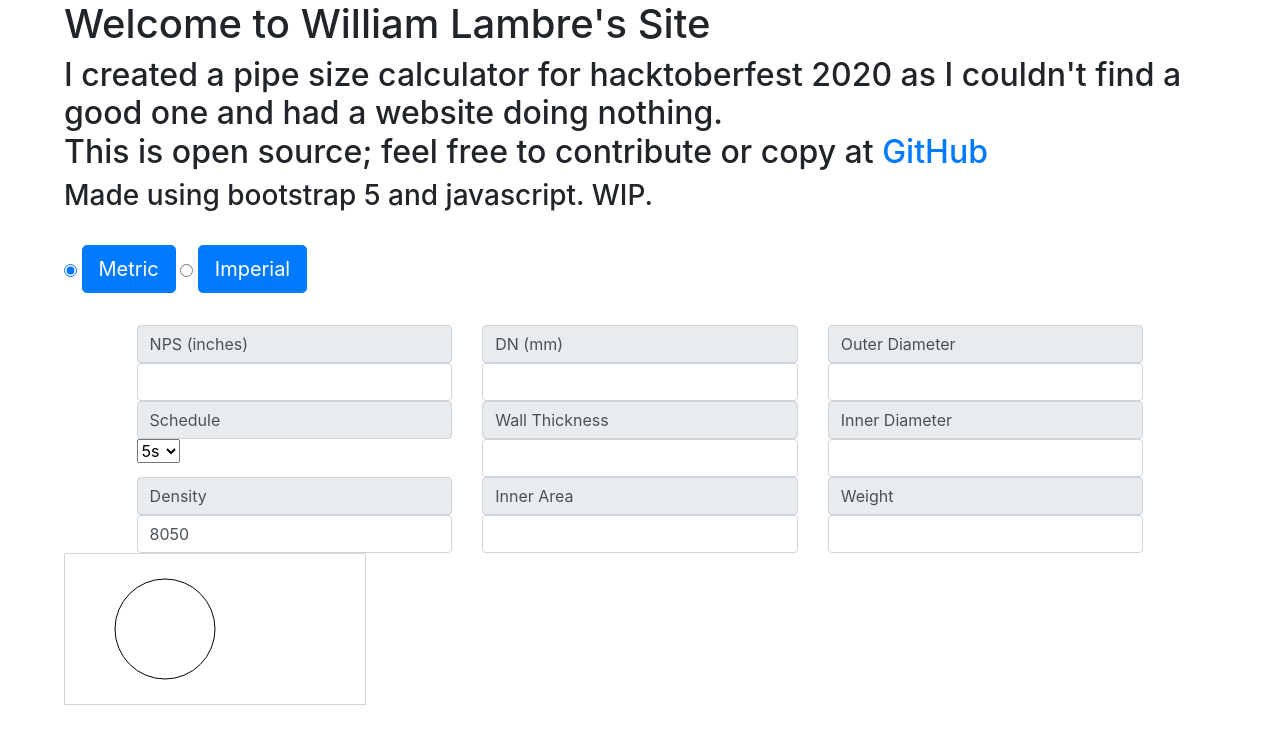
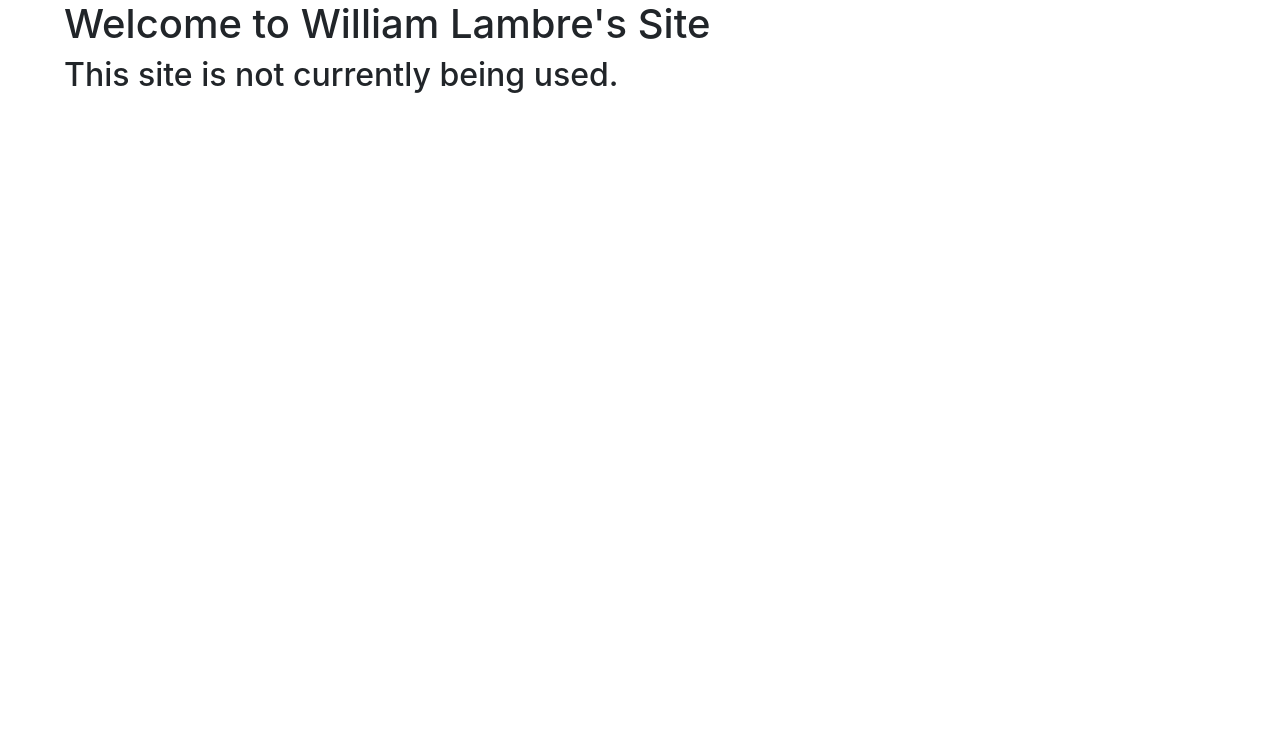
Before and after one commit to WLambre/WLambre.github.io, a plain HTML site: page index.html in a window 1280 px wide. Drawn offline with nearby package versions, Linux system fonts and the light colour scheme.

Commit message:
Update index.html

```diff
--- a/index.html
+++ b/index.html
@@ -10,125 +10,6 @@
 <body>
 <div style="padding-left: 5%; padding-right: 5%;">
 <h1>Welcome to William Lambre's Site</h1>
-<h2>I created a pipe size calculator for hacktoberfest 2020 as I couldn't find a good one and had a website doing nothing.<br>
-This is open source; feel free to contribute or copy at <a href="https://github.com/WLambre/WLambre.github.io">GitHub</a></h2>
-<h3>Made using bootstrap 5 and javascript. WIP.</h3>
-<br>
-<input type="radio" class="btn-check" name="options" id="option1" autocomplete="off" checked>
-<label class="btn btn-primary btn-lg" for="option1">Metric</label>
-<input type="radio" class="btn-check" name="options" id="option2" autocomplete="off">
-<label class="btn btn-primary btn-lg" for="option2">Imperial</label>
-<br>
-<br>
-<div class="input-group" style="padding-left: 5%; padding-right: 5%;">
-	<div class="col-md-4">
-	<span class="input-group-text">NPS (inches)</span>
-	<input id="NPS" type="number" min="1" max="36" class="form-control" aria-label="NPS (inches)" onchange="NPS_Change()">
-	</div>
-	<div class="col-md-4">
-	<span class="input-group-text">DN (mm)</span>
-	<input id="DN" type="number" min="6" max="900" class="form-control" aria-label="DN (mm)">
-	</div>
-	<div class="col-md-4">
-	<span class="input-group-text">Outer Diameter</span>
-	<input id="OD" type="number" class="form-control" aria-label="Outer Diameter">
-	</div>
-	<div class="col-md-4">
-	<span class="input-group-text">Schedule</span>
-	<select id="SCH" class="form-select" aria-label="Schedule">
-		<option selected>5s</option>
-     	 <option>40</option>
-	</select>
-	</div>
-	<div class="col-md-4">
-	<span class="input-group-text">Wall Thickness</span>
-	<input id="WT" type="number" class="form-control" aria-label="Wall thickness">
-	</div>
-	<div class="col-md-4">
-	<span class="input-group-text">Inner Diameter</span>
-	<input id="ID"  type="number" class="form-control" aria-label="Inner Diameter">
-	</div>
-	<div class="col-md-4">
-	<span class="input-group-text">Density</span>
-	<input id="DENS" type="number" min="0" max="100000" class="form-control" value="8050" aria-label="Area">
-	</div>
-	<div class="col-md-4">
-	<span class="input-group-text">Inner Area</span>
-	<input id="AREA" type="number" class="form-control" aria-label="Area">
-	</div>
-	<div class="col-md-4">
-	<span class="input-group-text">Weight</span>
-	<input id="WGT" type="number" class="form-control" aria-label="Weight">
-	</div>
-</div>
-
-  <canvas id="myCanvas" width="300" height="150" style="border:1px solid #d3d3d3;"></canvas>
-</div>
-	<script>
-	var c = document.getElementById("myCanvas");
-	var ctx = c.getContext("2d");
-	ctx.beginPath();
-	ctx.arc(100, 75, 50, 0, 2 * Math.PI);
-	ctx.stroke();
-	</script>
-
-<script src="https://stackpath.bootstrapcdn.com/bootstrap/5.0.0-alpha2/js/bootstrap.bundle.min.js" integrity="sha384-BOsAfwzjNJHrJ8cZidOg56tcQWfp6y72vEJ8xQ9w6Quywb24iOsW913URv1IS4GD" crossorigin="anonymous"></script>
-
-<script type="text/javascript">
-var pipe_sizes = [
-	{'NPS': 0.125, 'DN': 6, 'OD': 10.29, 'SCH': "5s", 'WT': 0.889},
-	{'NPS': 0.25, 'DN': 8, 'OD': 13.72, 'SCH': "5s", 'WT': 1.245},
-	{'NPS': 0.375, 'DN': 10, 'OD': 17.15, 'SCH': "5s", 'WT': 1.245},
-	{'NPS': 0.5, 'DN': 15, 'OD': 21.34, 'SCH': "5s", 'WT': 1.651},
-	{'NPS': 0.75, 'DN': 20, 'OD': 26.67, 'SCH': "5s", 'WT': 1.651},
-	{'NPS': 1, 'DN': 25, 'OD': 33.4, 'SCH': "5s", 'WT': 1.651},
-	{'NPS': 1, 'DN': 25, 'OD': 33.4, 'SCH': "30", 'WT': 2.896},
-	{'NPS': 1.25, 'DN': 32, 'OD': 42.16, 'SCH': "5s", 'WT': 1.651},
-	{'NPS': 1.5, 'DN': 40, 'OD': 48.26, 'SCH': "5s", 'WT': 1.651},
-	{'NPS': 2, 'DN': 50, 'OD': 60.33, 'SCH': "5s", 'WT': 1.651},
-	{'NPS': 2.5, 'DN': 65, 'OD': 73.03, 'SCH': "5s", 'WT': 2.108},
-	{'NPS': 3, 'DN': 80, 'OD': 88.90, 'SCH': "5s", 'WT': 2.108},
-	{'NPS': 3.5, 'DN': 90, 'OD': 101.60, 'SCH': "5s", 'WT': 2.108},
-	{'NPS': 4, 'DN': 100, 'OD': 114.30, 'SCH': "40", 'WT': 6.020},
-    {'NPS': 6, 'DN': 150, 'OD': 168.28, 'SCH': "40", 'WT': 7.112},
-	{'NPS': 6, 'DN': 150, 'OD': 168.28, 'SCH': "40", 'WT': 7.112},
-    {'NPS': 10, 'DN': 250, 'OD': 273.05, 'SCH': "10", 'WT': 4.191},
-]
-
-function NPS_Change() {
-  var x = document.getElementById("NPS").value;
-  var y = document.getElementById("SCH");
-  var z = y.options[y.selectedIndex].text;
-  var sizes = pipe_sizes.filter(function (element) {
-        return element.NPS == x;
-    });
-  var size = sizes.find(function (element) {
-        return element.SCH ==  z;
-    });
-  document.getElementById("DN").value = size.DN;
-  document.getElementById("OD").value = size.OD;
-  document.getElementById("WT").value = size.WT;
-  document.getElementById("ID").value = size.OD-2*size.WT;
-  document.getElementById("AREA").value = Math.PI*(((size.OD-2*size.WT)/2)^2);
-  document.getElementById("WGT").value = (Math.PI*((size.OD/2)^2)-document.getElementById("AREA").value)*document.getElementById("DENS").value;
-}
-function DN_Change() {
-  var x = document.getElementById("DN").value;
-  var size = pipe_sizes.find(function (element) {
-        return element.DN == x;
-    });
-  document.getElementById("NPS").value = size.NPS;
-  document.getElementById("OD").value = size.OD;
-}
-function OD_Change() {
-  var x = document.getElementById("OD").value;
-  var size = pipe_sizes.find(function (element) {
-        return element.OD == x;
-    });
-  document.getElementById("NPS").value = size.NPS;
-  document.getElementById("DN").value = size.DN;
-}
-
-</script>
+<h2>This site is not currently being used.</h2>
 </body>
 </html>
```
